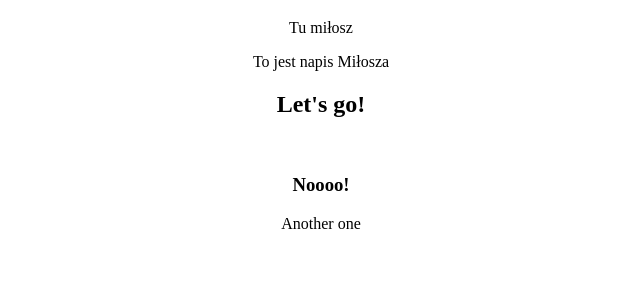
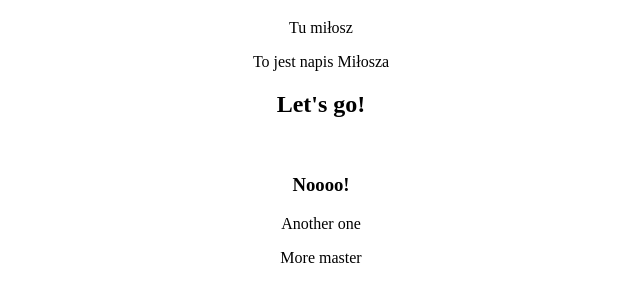
Before and after one commit to CruderCypress98/mkm, a plain HTML site: page index.html in a window 1280 px wide. Shown: the part 61-362 px from the top of the page, without its empty margins (319-959 px from the left). Drawn offline with Linux system fonts and the light colour scheme.

Commit message:
Another master

```diff
--- a/index.html
+++ b/index.html
@@ -15,7 +15,7 @@
     <br>
     <h3>Noooo!</h3>
     <p>Another one</p>
-
+    <p>More master</p>
 
 
 
```
